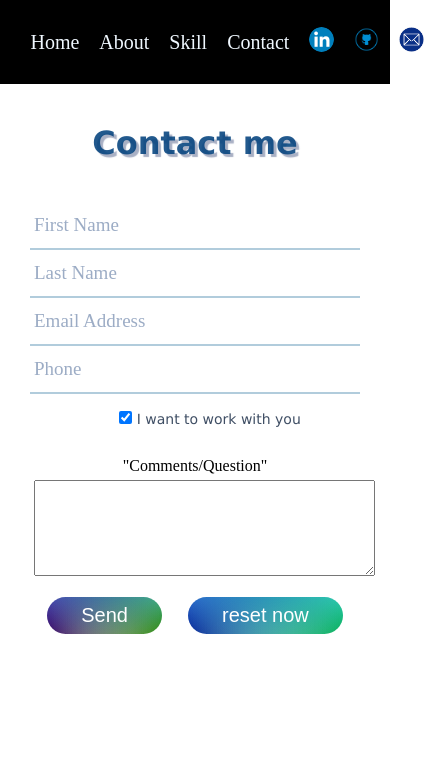
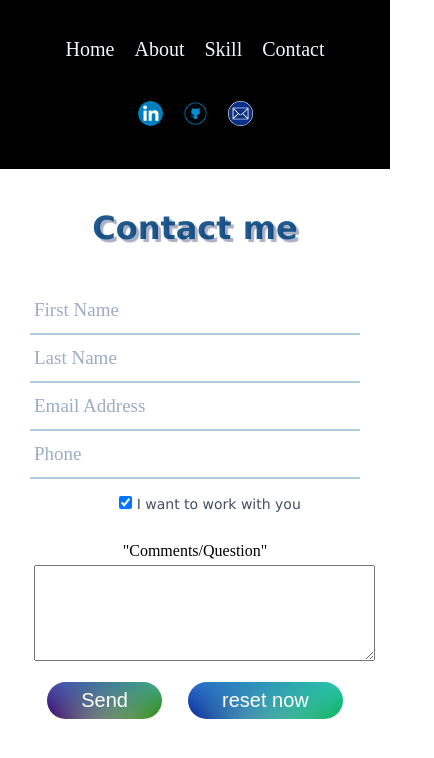
Before and after one commit to ShreyasiDebnath/Portfolio, a plain HTML site: page contact.html in a window 390 px wide. Shown: the whole page, 434 px wide, since content can reach past the window. Drawn offline with Linux system fonts and the light colour scheme.

Commit message:
Update contact.html

```diff
--- a/contact.html
+++ b/contact.html
@@ -136,6 +136,25 @@ a:hover{
         width:25px;
         border-radius: 20px;
     }
+        @media screen and (max-width: 670px) {
+
+    .sidebar{
+        height: 20vh;
+    }
+    .header{
+        height:80vh;
+    }
+
+    .sidebar
+    {
+        flex-direction: column;
+
+         }
+         .sidebar nav{
+            width:100vw;
+         }
+
+}
 
     </style>
 </head>
```
